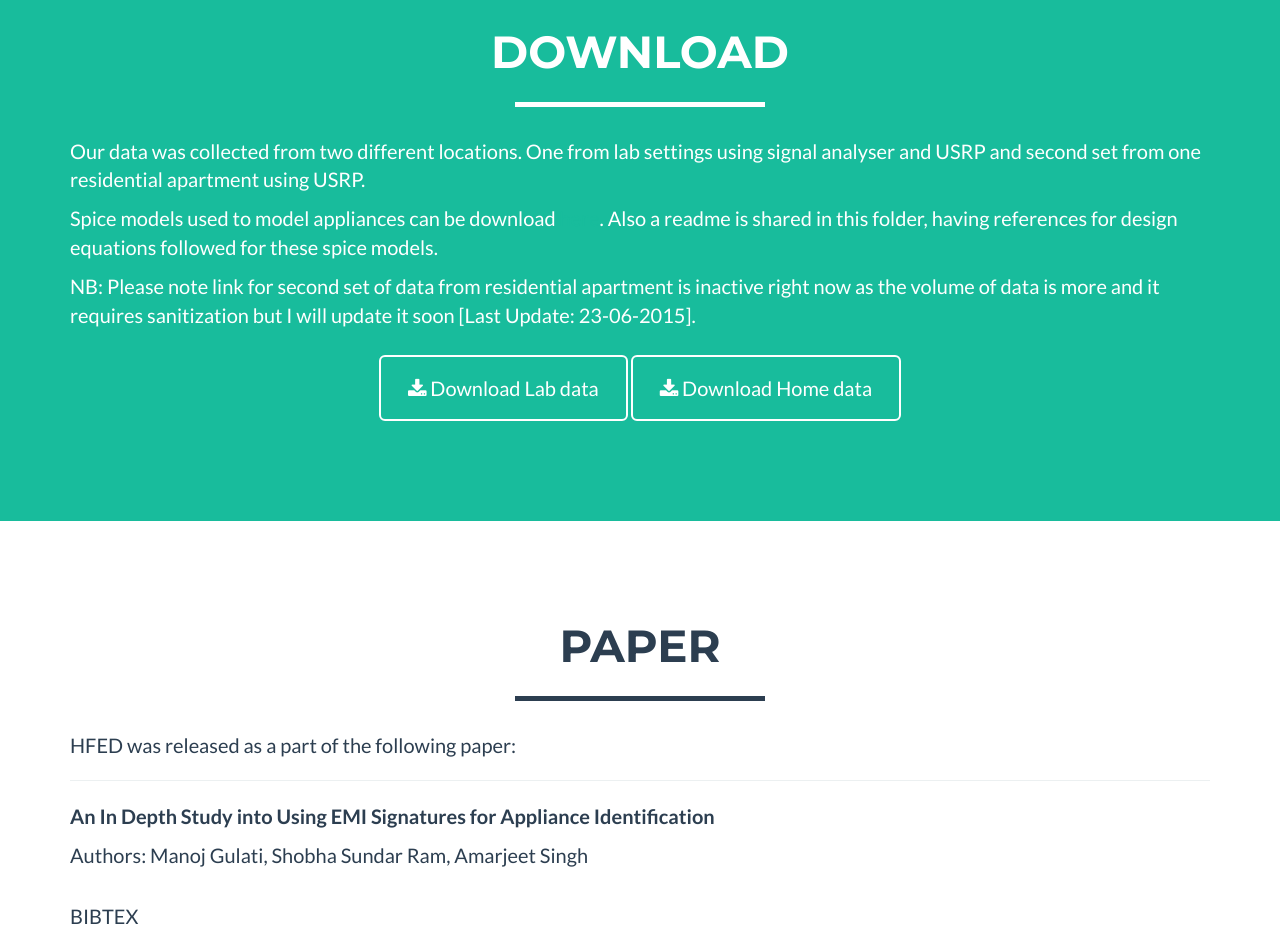
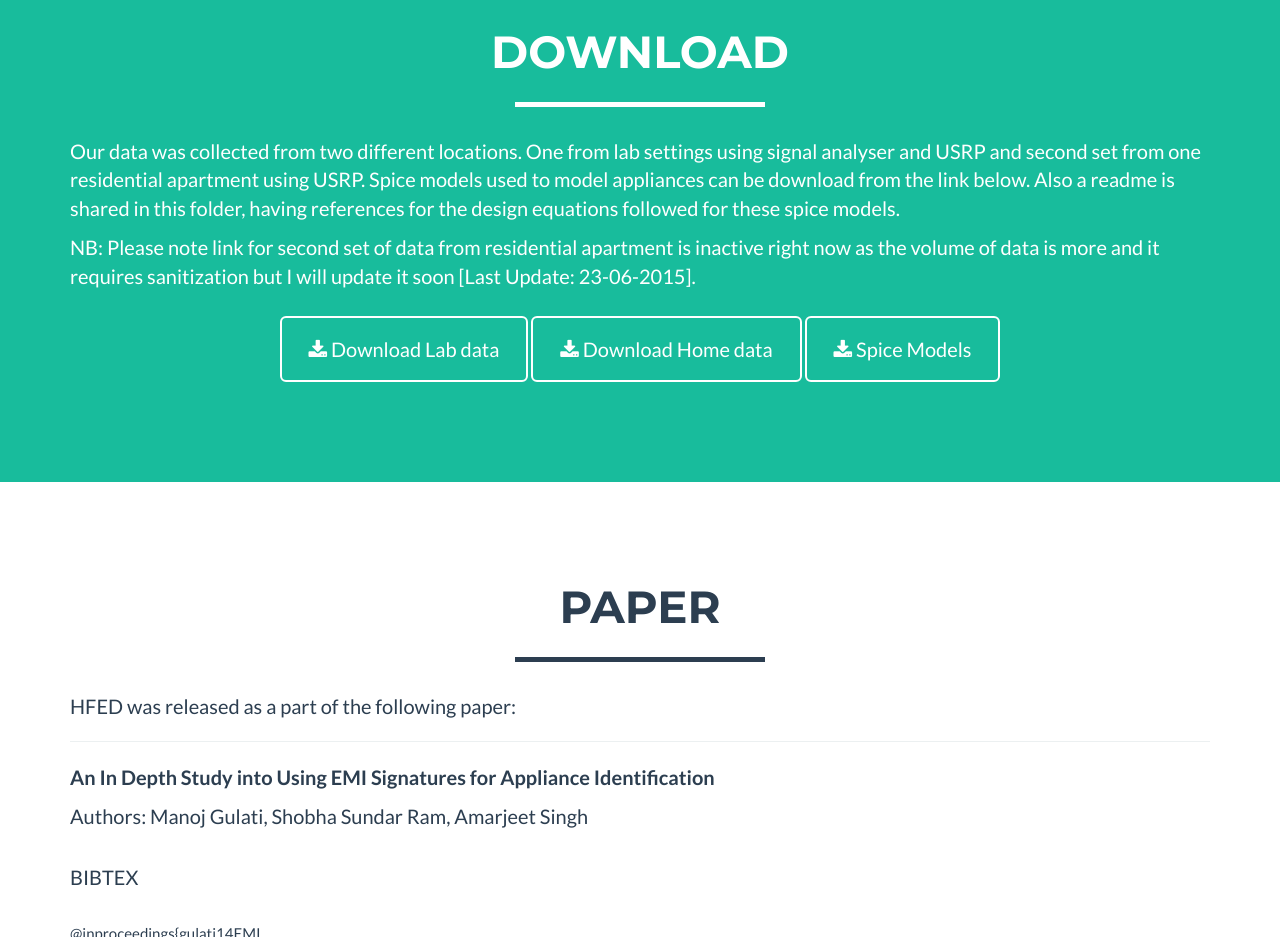
Before and after one commit to hfed/hfed.github.io, a plain HTML site: page index.html in a window 1280 px wide. Shown: the part 2200-3137 px from the top of the page. Drawn offline with nearby package versions, Linux system fonts and the light colour scheme.

Commit message:
updated link for spice models

```diff
--- a/index.html
+++ b/index.html
@@ -210,8 +210,7 @@
                <div class="col-lg-12">
 
 
-                    <p>Our data was collected from two different locations. One from lab settings using signal analyser and USRP and second set from one residential apartment using USRP.</p>
-                    <p>Spice models used to model appliances can be download <a hred="https://goo.gl/3kj3HR">here</a>. Also a readme is shared in this folder, having references for design equations followed for these spice models.
+                    <p>Our data was collected from two different locations. One from lab settings using signal analyser and USRP and second set from one residential apartment using USRP. Spice models used to model appliances can be download from the link below. Also a readme is shared in this folder, having references for the design equations followed for these spice models.
                     <p> NB: Please note link for second set of data from residential apartment is inactive right now as the volume of data is more and it requires sanitization but I will update it soon [Last Update: 23-06-2015]. </p>
                 </div>
                 <div class="col-lg-8 col-lg-offset-2 text-center">
@@ -221,6 +220,9 @@
                     </a>
                     <a href="" class="btn btn-lg btn-outline">
                         <i class="fa fa-download"></i> Download Home data
+                    </a>
+                    <a href="https://goo.gl/3kj3HR" class="btn btn-lg btn-outline">
+                        <i class="fa fa-download"></i> Spice Models
                     </a>
                 </div>
 
```
